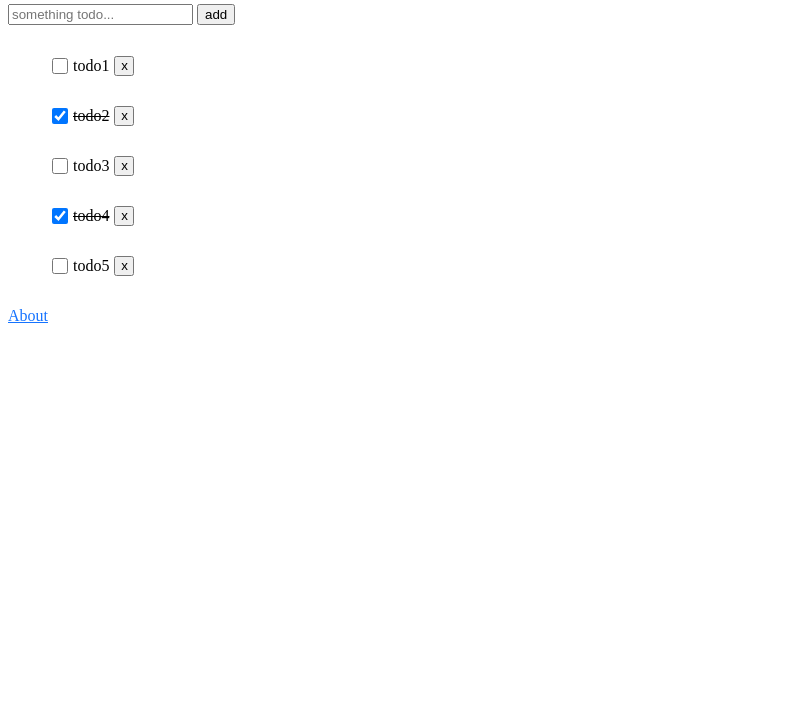
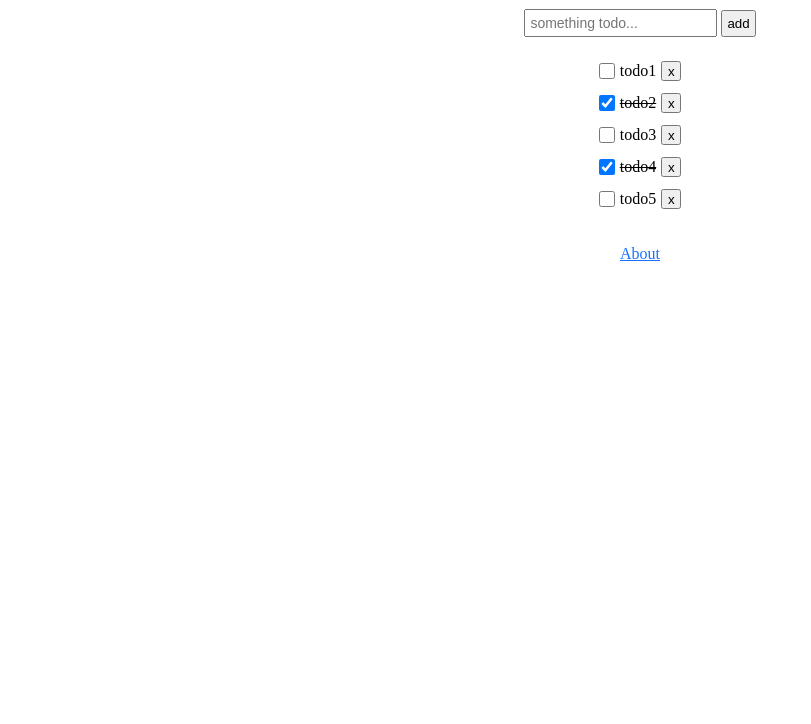
Before and after one commit to yona3/jquery-tutorial, a website built with webpack: page dist/index.html in a window 1280 px wide. Shown: the part 76-800 px from the top of the page, without its empty margins (0-811 px from the left). Built offline with nearby package versions, Linux system fonts and the light colour scheme; data requests are answered from the project's data file.

Commit message:
update: top and about UI

```diff
--- a/src/style.css
+++ b/src/style.css
@@ -1,10 +1,49 @@
+* {
+  margin: 0;
+  padding: 0;
+  box-sizing: border-box;
+}
+
+body {
+  text-align: center;
+}
+
 h1 {
+  margin-top: 24px;
   color: rgb(21, 115, 255);
+}
+
+h2 {
+  margin-top: 24px;
+  font-size: 20px;
+}
+
+.description {
+  margin-top: 12px;
+}
+
+form {
+  margin-top: 24px;
+}
+
+form input {
+  padding: 4px;
+  font-size: 14px;
+}
+
+form button {
+  padding: 4px;
+}
+
+ul {
+  display: inline-block;
+  margin: 24px auto 0;
 }
 
 li {
   display: flex;
   align-items: center;
+  margin-bottom: 12px;
 }
 
 li input[type="checkbox"] {
@@ -30,7 +69,12 @@ li button {
 }
 
 .link {
+  margin-top: 24px;
   color: rgb(21, 115, 255);
   text-decoration: underline;
   cursor: pointer;
 }
+
+#loading {
+  margin-top: 24px;
+}
```
Also changed, not shown: dist/about/index.html.
